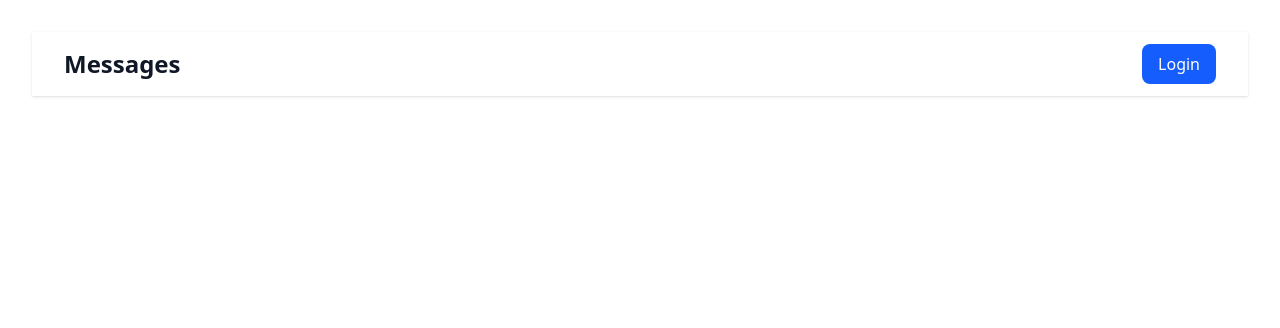
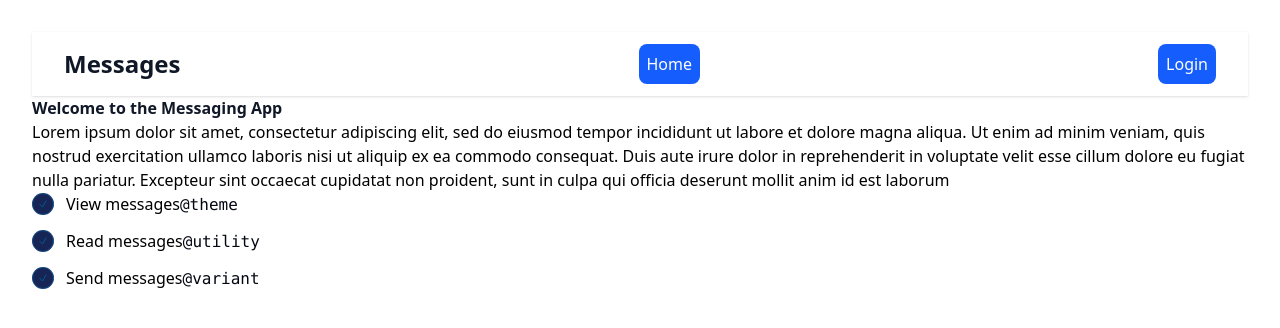
Before and after one commit to mturnbo/MessageBox, a React (Vite) app: page /home in a window 1280 px wide. Before the commit this address had no page. Shown: the top 328 px of the page. Built offline with nearby package versions, Linux system fonts and the light colour scheme.

Commit message:
Fixed props error with User component

```diff
--- a/src/components/App/App.css
+++ b/src/components/App/App.css
@@ -4,5 +4,5 @@
     max-width: 1280px;
     margin: 0 auto;
     padding: 2rem;
-    text-align: center;
+    text-align: left;
 }
--- a/src/components/App/App.jsx
+++ b/src/components/App/App.jsx
@@ -1,8 +1,10 @@
 import { AuthProvider } from "../../AuthContext.jsx";
 import './App.css';
 import { Routes, Route } from 'react-router-dom';
+import Home from '../../pages/Home/Home.jsx';
 import Login from '../../pages/Login/Login.jsx';
 import Header from "../Header/Header.jsx";
+import User from '../../pages/Users/User.jsx';
 
 function App() {
   return (
@@ -10,7 +12,9 @@ function App() {
       <div className="App">
         <Header />
         <Routes>
+          <Route path="/home" element={<Home />} />
           <Route path="/login" element={<Login />} />
+          <Route path="/user/:id" element={<User />} />
         </Routes>
       </div>
     </AuthProvider>
--- a/src/components/Header/Header.jsx
+++ b/src/components/Header/Header.jsx
@@ -9,11 +9,8 @@ const Header = () => {
       <div className="max-w-7xl mx-auto px-4 sm:px-6 lg:px-8">
         <div className="flex justify-between items-center h-16">
           <h1 className="text-2xl font-bold text-gray-900">Messages</h1>
-          <button className="px-4 py-2 bg-blue-600 text-white rounded-lg hover:bg-blue-700 transition-colors font-medium"
-            onClick={() => navigate('/login')}
-          >
-            Login
-          </button>
+          <button className="px-2 py-2 bg-blue-600 text-white rounded-lg hover:bg-blue-700 transition-colors font-medium;" onClick={() => navigate('/home')}> Home </button>
+          <button className="px-2 py-2 bg-blue-600 text-white rounded-lg hover:bg-blue-700 transition-colors font-medium;" onClick={() => navigate('/login')}> Login </button>
         </div>
       </div>
     </header>
--- a/src/components/User/User.jsx
+++ b/src/components/User/User.jsx
@@ -1,8 +1,8 @@
 import React, { useState } from 'react';
 import './User.css';
 
-const User = (userData) => {
-  const {username, email, firstName, lastName} = userData;
+const User = ({ userData }) => {
+  const { id, username, first_name, last_name } = userData;
 
   return <div
     className="w-full max-w-sm bg-white border border-gray-200 rounded-lg shadow-sm dark:bg-gray-800 dark:border-gray-700">
@@ -17,7 +17,6 @@ const User = (userData) => {
             d="M2 0a1.5 1.5 0 1 1 0 3 1.5 1.5 0 0 1 0-3Zm6.041 0a1.5 1.5 0 1 1 0 3 1.5 1.5 0 0 1 0-3ZM14 0a1.5 1.5 0 1 1 0 3 1.5 1.5 0 0 1 0-3Z"/>
         </svg>
       </button>
-      <!-- Dropdown menu -->
       <div id="dropdown"
            className="z-10 hidden text-base list-none bg-white divide-y divide-gray-100 rounded-lg shadow-sm w-44 dark:bg-gray-700">
         <ul className="py-2" aria-labelledby="dropdownButton">
@@ -41,12 +40,8 @@ const User = (userData) => {
       <img className="w-24 h-24 mb-3 rounded-full shadow-lg" src="/public/assets/images/profile58.jpg"
            alt="Bonnie image"/>
       <h4 className="mb-1 text-2xl font-bold leading-none tracking-tight text-gray-900 md:text-3xl dark:text-white">{ username }</h4>
-      <h5 className="mb-1 text-xl font-medium text-gray-900 dark:text-white">{ firstName } { lastName }</h5>
-      <span className="text-sm text-gray-500 dark:text-gray-400">Visual Designer</span>
+      <h5 className="mb-1 text-xl font-medium text-gray-900 dark:text-white">{ first_name } { last_name }</h5>
       <div className="flex mt-4 md:mt-6">
-        <a href="#"
-           className="inline-flex items-center px-4 py-2 text-sm font-medium text-center text-white bg-blue-700 rounded-lg hover:bg-blue-800 focus:ring-4 focus:outline-none focus:ring-blue-300 dark:bg-blue-600 dark:hover:bg-blue-700 dark:focus:ring-blue-800">Add
-          friend</a>
         <a href="#"
            className="py-2 px-4 ms-2 text-sm font-medium text-gray-900 focus:outline-none bg-white rounded-lg border border-gray-200 hover:bg-gray-100 hover:text-blue-700 focus:z-10 focus:ring-4 focus:ring-gray-100 dark:focus:ring-gray-700 dark:bg-gray-800 dark:text-gray-400 dark:border-gray-600 dark:hover:text-white dark:hover:bg-gray-700">Message</a>
       </div>
--- /dev/null
+++ b/src/components/User/index.js
@@ -0,0 +1 @@
+export { default } from './User.jsx';
--- a/src/pages/Home/Home.jsx
+++ b/src/pages/Home/Home.jsx
@@ -1,6 +1,52 @@
 const Home = () => {
   return (
-    <h1>Home</h1>
+    <div>
+      <h1 className="ext-2xl font-bold text-gray-900">Welcome to the Messaging App</h1>
+      <p>Lorem ipsum dolor sit amet, consectetur adipiscing elit, sed do eiusmod tempor incididunt ut labore et dolore
+        magna aliqua. Ut enim ad minim veniam, quis nostrud exercitation ullamco laboris nisi ut aliquip ex ea commodo
+        consequat. Duis aute irure dolor in reprehenderit in voluptate velit esse cillum dolore eu fugiat nulla
+        pariatur. Excepteur sint occaecat cupidatat non proident, sunt in culpa qui officia deserunt mollit anim id est
+        laborum</p>
+
+
+      <ul className="space-y-3">
+        <li className="flex">
+          <svg className="h-[1lh] w-5.5 shrink-0" viewBox="0 0 22 22" fill="none" stroke-linecap="square">
+            <circle cx="11" cy="11" r="11" className="fill-blue-950"/>
+            <circle cx="11" cy="11" r="10.5" className="stroke-sky-400/25"/>
+            <path d="M8 11.5L10.5 14L14 8" className="stroke-sky-800 dark:stroke-sky-300"/>
+          </svg>
+          <p className="ml-3">
+            View messages
+            <code className="font-mono font-medium text-gray-950 dark:text-white">@theme</code>
+          </p>
+        </li>
+        <li className="flex">
+          <svg className="h-[1lh] w-5.5 shrink-0" viewBox="0 0 22 22" fill="none" stroke-linecap="square">
+            <circle cx="11" cy="11" r="11" className="fill-blue-950"/>
+            <circle cx="11" cy="11" r="10.5" className="stroke-sky-400/25"/>
+            <path d="M8 11.5L10.5 14L14 8" className="stroke-sky-800 dark:stroke-sky-300"/>
+          </svg>
+          <p className="ml-3">
+            Read messages
+            <code className="font-mono font-medium text-gray-950 dark:text-white">@utility</code>
+          </p>
+        </li>
+        <li className="flex">
+          <svg className="h-[1lh] w-5.5 shrink-0" viewBox="0 0 22 22" fill="none" stroke-linecap="square">
+            <circle cx="11" cy="11" r="11" className="fill-blue-950"/>
+            <circle cx="11" cy="11" r="10.5" className="stroke-sky-400/25"/>
+            <path d="M8 11.5L10.5 14L14 8" className="stroke-sky-800 dark:stroke-sky-300"/>
+          </svg>
+          <p className="ml-3">
+            Send messages
+            <code className="font-mono font-medium text-gray-950 dark:text-white">@variant</code>
+          </p>
+        </li>
+
+      </ul>
+
+    </div>
   );
 }
 
--- a/src/pages/Users/User.jsx
+++ b/src/pages/Users/User.jsx
@@ -1,6 +1,36 @@
+import { useState, useEffect } from 'react';
+import { useParams } from 'react-router-dom';
+import { API_BASE_URL } from '../../config.js';
+import User from '../../components/User/User';
+
 const Users = () => {
+  const { id } = useParams();
+  const API_URL = `${API_BASE_URL}/users/${id}`;
+  const AUTH_TOKEN = sessionStorage.getItem('authToken');
+  const [userData, setUserData] = useState({});
+
+  useEffect(() => {
+    const getUser = async () => {
+      try {
+        const response = await fetch(API_URL, {
+          method: 'GET',
+          headers: {
+            'Content-Type': 'application/json',
+            'Authorization': `Bearer ${AUTH_TOKEN}`
+          },
+        });
+
+        const data = await response.json();
+        setUserData(data);
+      } catch (error) {
+        console.log(error);
+      }
+    }
+    getUser();
+  }, []);
+
   return (
-    <h1>Users</h1>
+    <User userData={userData} />
   );
 }
 
```
Also changed, not shown: src/components/Header/Header.css (added).
